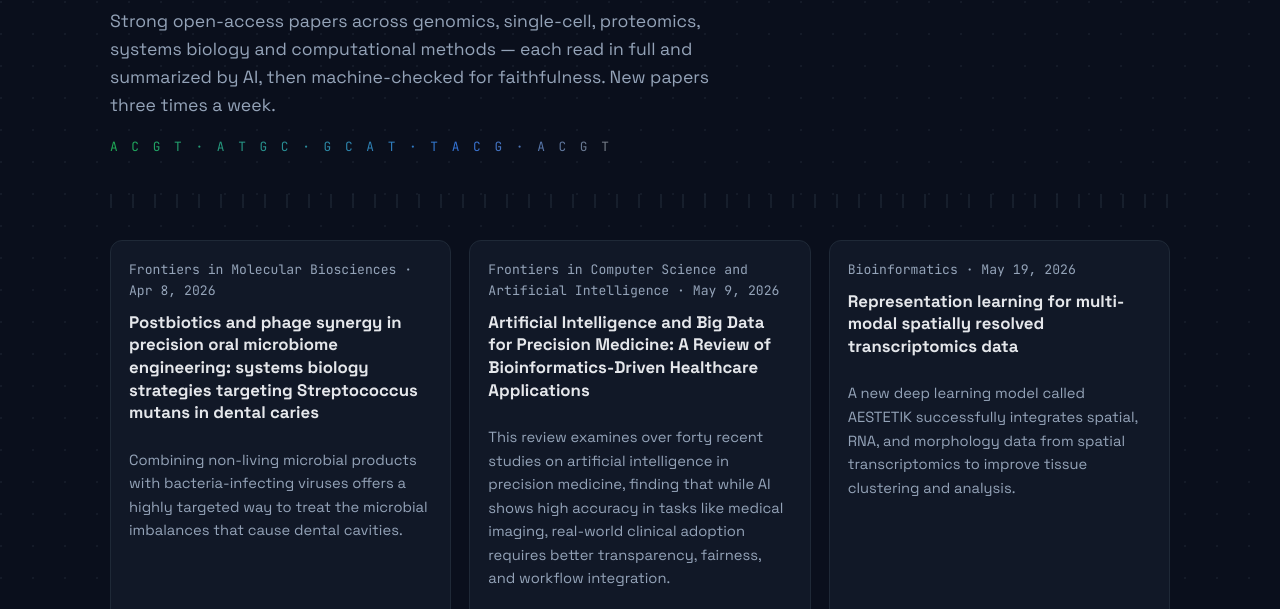
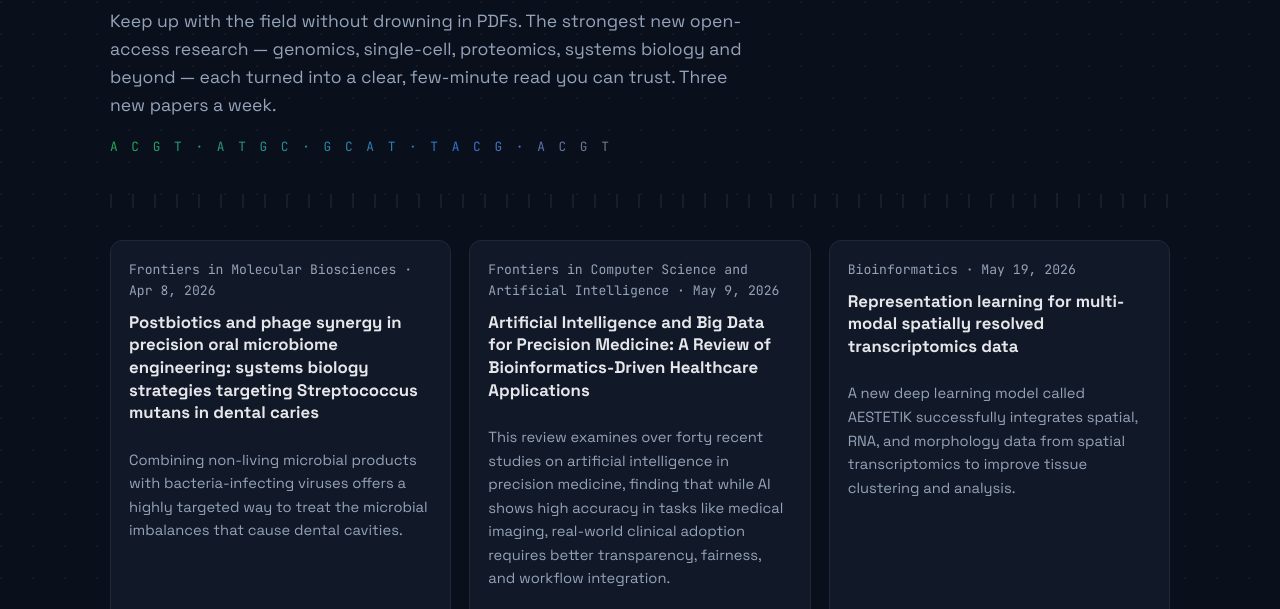
Before and after one commit to CallMeTaif/bioinformatics-paper-digest, an Astro site in the folder web/: page / in a window 1280 px wide. Shown: the part 191-800 px from the top of the page. Built offline with nearby package versions, Linux system fonts and the light colour scheme; Astro itself is replaced by a stand-in of ours.

Commit message:
Rewrite hero subtitle: benefit-led hook instead of a process description

```diff
--- a/web/src/pages/index.astro
+++ b/web/src/pages/index.astro
@@ -8,9 +8,9 @@ const papers = allPapers();
   <section class="hero">
     <h1>Bioinformatics, distilled.</h1>
     <p>
-      Strong open-access papers across genomics, single-cell, proteomics, systems biology and
-      computational methods — each read in full and summarized by AI, then machine-checked for
-      faithfulness. New papers three times a week.
+      Keep up with the field without drowning in PDFs. The strongest new open-access research —
+      genomics, single-cell, proteomics, systems biology and beyond — each turned into a clear,
+      few-minute read you can trust. Three new papers a week.
     </p>
     <div class="acgt-strip">A C G T · A T G C · G C A T · T A C G · A C G T</div>
   </section>
```
